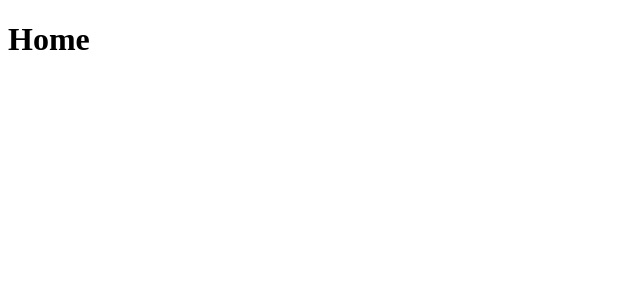
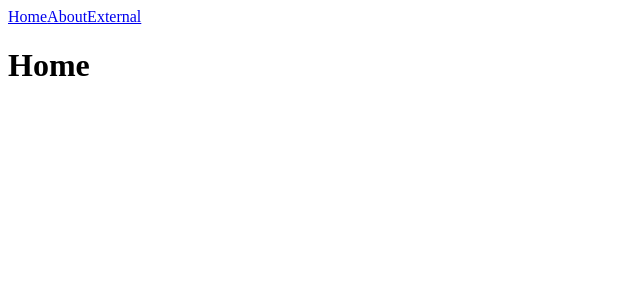
Before and after one commit to Riddhamr/digital-school1, a React (Create React App) app: page / in a window 1280 px wide. Shown: the top 300 px of the page, without its empty margins (0-640 px from the left). Built offline with nearby package versions, Linux system fonts and the light colour scheme.

Commit message:
Fix: Routing problem check 1

```diff
--- a/src/App.js
+++ b/src/App.js
@@ -1,15 +1,22 @@
 import "./App.css";
-import { BrowserRouter as Router, Route } from "react-router-dom";
+import { BrowserRouter as Router, Switch, Route, Link } from "react-router-dom";
 
 function App() {
     return (
-        <Router className="App">
+        <Router basename="/digital-school1" className="App">
+            <div className="menu">
+                <Link to="/">Home</Link>
+                <Link to="/about">About</Link>
+                <Link to="/external">External</Link>
+            </div>
+            <Switch>
                 <Route exact path="/">
                     <h1>Home</h1>
                 </Route>
                 <Route exact path="/about">
                     <h1>About</h1>
                 </Route>
+            </Switch>
         </Router>
     );
 }
```
Lines whose indentation alone changed are shown as unchanged.
